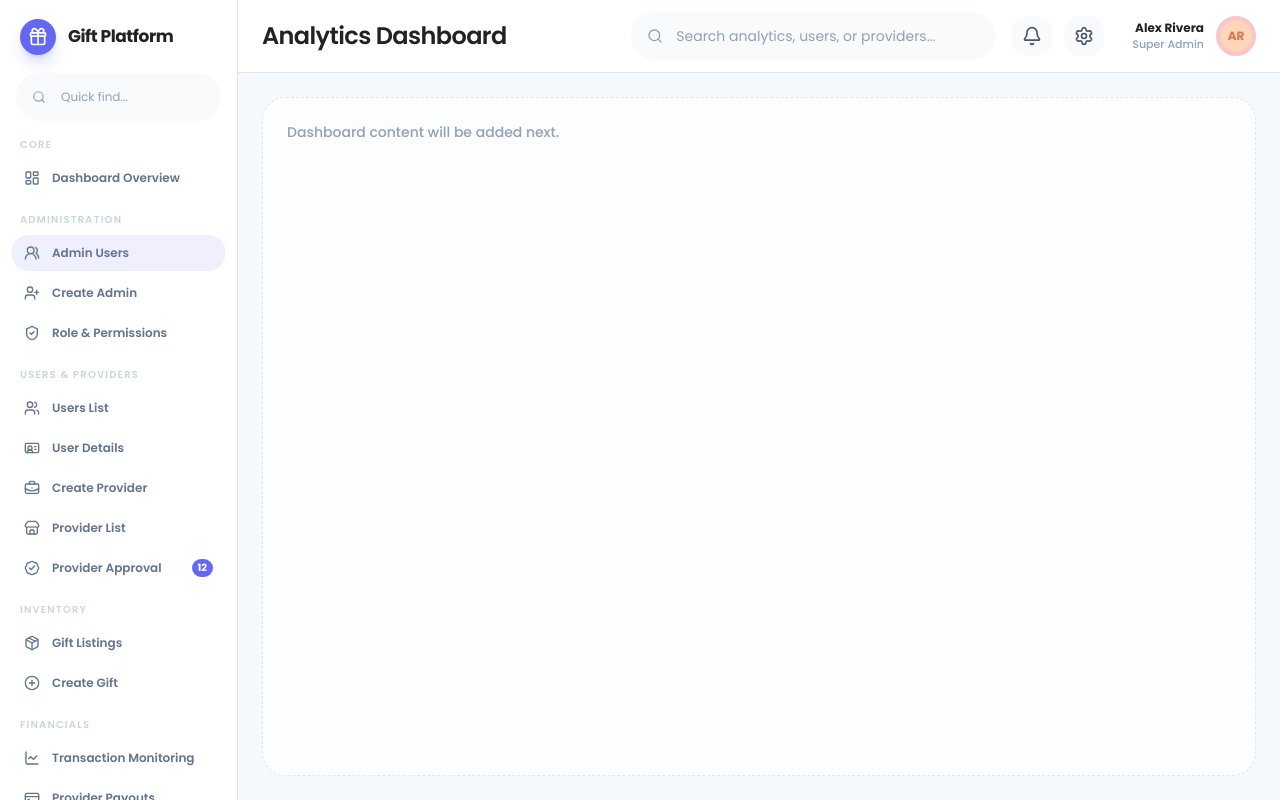
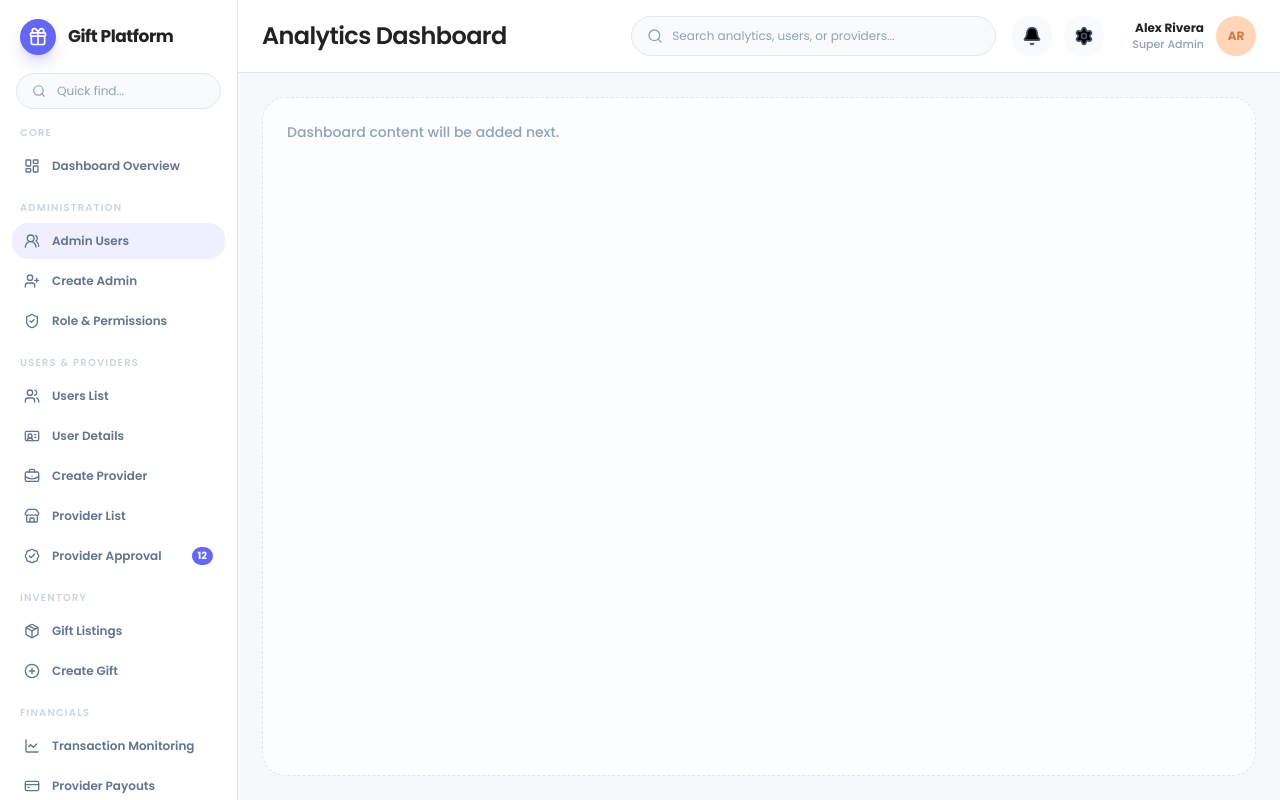
Before and after one commit to Dcodaxproducts/gift-shop, a Next.js app: page / in a window 1280 px wide. Shown: the top 800 px of the page. Built offline with nearby package versions, Linux system fonts and the light colour scheme.

Commit message:
fixed sizing on the navbar and sidebar

```diff
--- a/src/components/dashboard/navbar.tsx
+++ b/src/components/dashboard/navbar.tsx
@@ -27,7 +27,7 @@ export function DashboardNavbar({ onToggleSidebar }: DashboardNavbarProps) {
           type="search"
           placeholder="Search analytics, users, or providers..."
           leftIcon={<Search className="size-4" />}
-          className="h-11 rounded-2xl border-transparent bg-slate-50 pr-4 text-sm text-slate-500 placeholder:text-slate-400 focus:border-primary/20 focus:ring-4"
+          className="h-10! text-xs"
         />
       </div>
 
@@ -37,14 +37,14 @@ export function DashboardNavbar({ onToggleSidebar }: DashboardNavbarProps) {
           aria-label="Notifications"
           className="flex size-10 items-center justify-center rounded-2xl bg-slate-50 text-slate-600 transition hover:bg-primary/10 hover:text-primary"
         >
-          <Bell className="size-5" />
+          <Bell className="size-5" fill="black" />
         </button>
         <button
           type="button"
           aria-label="Settings"
           className="flex size-10 items-center justify-center rounded-2xl bg-slate-50 text-slate-600 transition hover:bg-primary/10 hover:text-primary"
         >
-          <Settings className="size-5" />
+          <Settings className="size-5" fill="black" />
         </button>
 
         <div className="hidden items-center gap-3 pl-4 sm:flex">
@@ -52,7 +52,7 @@ export function DashboardNavbar({ onToggleSidebar }: DashboardNavbarProps) {
             <p className="text-xs font-black text-text-primary">{dashboardUser.name}</p>
             <p className="text-[11px] font-medium text-slate-400">{dashboardUser.role}</p>
           </div>
-          <div className="flex size-10 items-center justify-center rounded-full border-4 border-[#F8C5CC] bg-[#FFD6B8] text-xs font-black text-[#D47750]">
+          <div className="flex size-10 items-center justify-center rounded-full bg-[#FFD6B8] text-xs font-black text-[#D47750]">
             {dashboardUser.avatarInitials}
           </div>
         </div>
--- a/src/components/dashboard/sidebar.tsx
+++ b/src/components/dashboard/sidebar.tsx
@@ -99,7 +99,7 @@ export function DashboardSidebar({ isOpen, onClose }: DashboardSidebarProps) {
             type="search"
             placeholder="Quick find..."
             leftIcon={<Search className="size-3.5" />}
-            className="h-9 rounded-2xl border-transparent bg-slate-50 pl-9 pr-3 text-xs text-slate-500 placeholder:text-slate-400 focus:border-primary/20 focus:ring-2"
+            className="h-9! text-xs"
           />
         </div>
 
--- a/src/components/ui/input.tsx
+++ b/src/components/ui/input.tsx
@@ -24,8 +24,8 @@ export function Input({
         type={type}
         className={cn(
           "flex h-12 w-full rounded-full border border-slate-200 bg-slate-50 px-4 text-sm text-slate-900 outline-none transition placeholder:text-slate-400 focus:border-primary focus:bg-white focus:ring-4 focus:ring-primary/10 disabled:cursor-not-allowed disabled:opacity-50",
-          leftIcon ? "pl-11" : undefined,
-          rightIcon ? "pr-11" : undefined,
+          leftIcon ? "pl-10" : undefined,
+          rightIcon ? "pr-10" : undefined,
           className,
         )}
         {...props}
```
